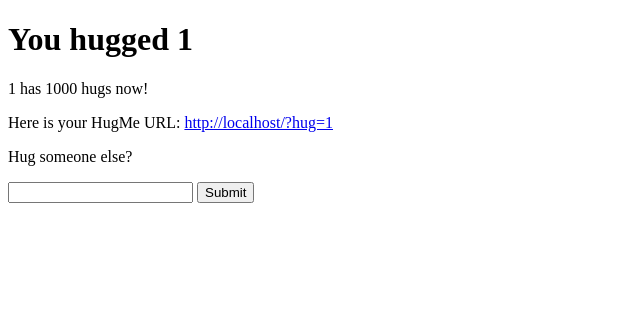
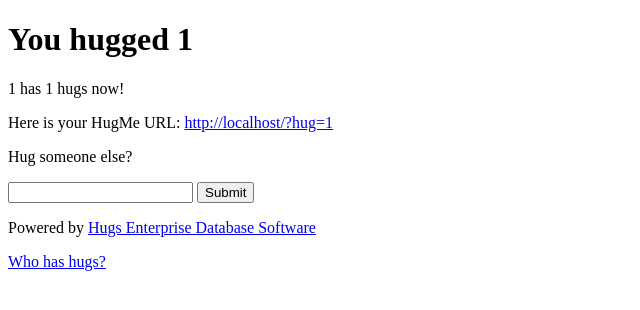
Before and after one commit to umphlet/hugs, a PHP site: page /?hug=1 in a window 1280 px wide. Shown: the top 310 px of the page, without its empty margins (0-640 px from the left). Run offline with PHP 8.4, Linux system fonts and the light colour scheme; data that the repository does not hold is empty; a stand-in replaces the project's code that opens the database connection.

Commit message:
Now it kind of works...

```diff
--- a/content.php
+++ b/content.php
@@ -3,6 +3,7 @@
 if ($_GET["view"] == "who-has-hugs") {
   $TITLE_TAG = "Let's see who has hugs so far!";
   include("header.php");
+  include("list.php");
 }
 // Add a hug
 else if ($_GET["hug"]) {
--- /dev/null
+++ b/footer.php
@@ -0,0 +1,4 @@
+<footer>
+  <p>Powered by <a href="http://github.com/umphlet/hugs/">Hugs Enterprise Database Software</a></p>
+  <p><a href="http://umphlet.com/hugs/who-has-hugs/">Who has hugs?</a></p>
+</footer>
--- a/form.php
+++ b/form.php
@@ -10,6 +10,6 @@ if ($CLEAN_URL === true) {
 <? } else { ?>
 <form onsubmit="location.href='./index.php?hug=' + document.getElementById('myInput').value; return false;">
 <? } ?>
-<input type="text" id="myInput" />
-  <input type="submit" />
+<input type="text" id="myInput">
+  <input type="submit">
 </form>
--- a/index.php
+++ b/index.php
@@ -3,6 +3,12 @@
 <?
 // Include config file
 require_once("hugs-config.php");
+
+// Connect to our database
+$conn = mysqli_connect($DB_HOST, $DB_USER, $DB_PASS, $DB_NAME);
+if (!$conn) {
+  die('Cound not connect: ' . mysqli_connect_error());
+}
 
 // Check if CLEAN_URL is enabled and set page links accordingly
 if ($CLEAN_URL == true) {
@@ -13,6 +19,7 @@ if ($CLEAN_URL == true) {
 
 // Main content file
 require_once("content.php");
+require_once("footer.php");
 ?>
 </body>
 </html>
--- a/newhug.php
+++ b/newhug.php
@@ -1,5 +1,26 @@
+<?
+  $table_check = mysqli_query($conn, "SELECT 1 FROM HUGS_DATA LIMIT 1");
+  if ($table_check === false) {
+    echo "Table doesn't exist, let's try to create it!";
+    mysqli_query($conn, "CREATE TABLE HUGS_DATA (
+      ID INT(6) UNSIGNED AUTO_INCREMENT PRIMARY KEY,
+      NAME VARCHAR(255) NOT NULL,
+      COUNT FLOAT NOT NULL)");
+  }
+  $name_check = mysqli_query($conn, "SELECT * FROM HUGS_DATA WHERE NAME='$name'");
+
+ if (mysqli_num_rows($name_check) == 0) {
+      mysqli_query($conn, "INSERT INTO HUGS_DATA (NAME, COUNT) VALUES ('$name', 1)");
+      $addedhug = 1;
+} else {
+  $hugs_count = mysqli_query($conn, "SELECT COUNT FROM HUGS_DATA WHERE NAME='$name'");
+  $result = mysqli_fetch_row($hugs_count)[0];
+  $addedhug = $result + 1;
+  mysqli_query($conn, "UPDATE HUGS_DATA SET COUNT = $addedhug WHERE NAME='$name'");
+}
+?>
 <h1>You hugged <? echo htmlspecialchars($name); ?></h1>
-<p><? echo htmlspecialchars($name); ?> has 1000 hugs now!</p>
+<p><? echo htmlspecialchars($name); ?> has <? echo $addedhug ?> hugs now!</p>
 <p>Here is your HugMe URL: <a href="<? echo $HUG_URL; ?>"><? echo "http://" . $_SERVER['HTTP_HOST'] . $_SERVER['REQUEST_URI']; ?></a></p>
 <p>Hug someone else?</p>
 <? include("form.php"); ?>
```
Also changed, not shown: list.php (added, +20 -0 lines), 1 other file.
